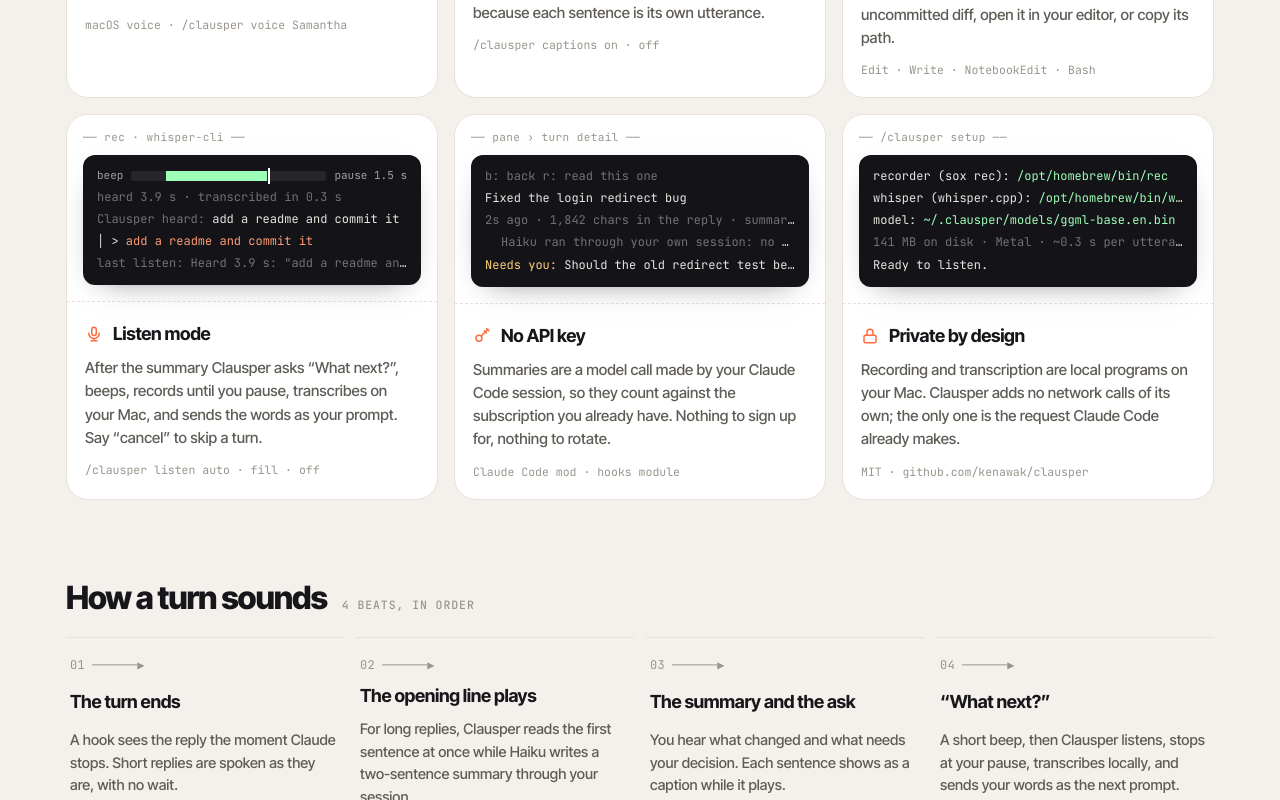
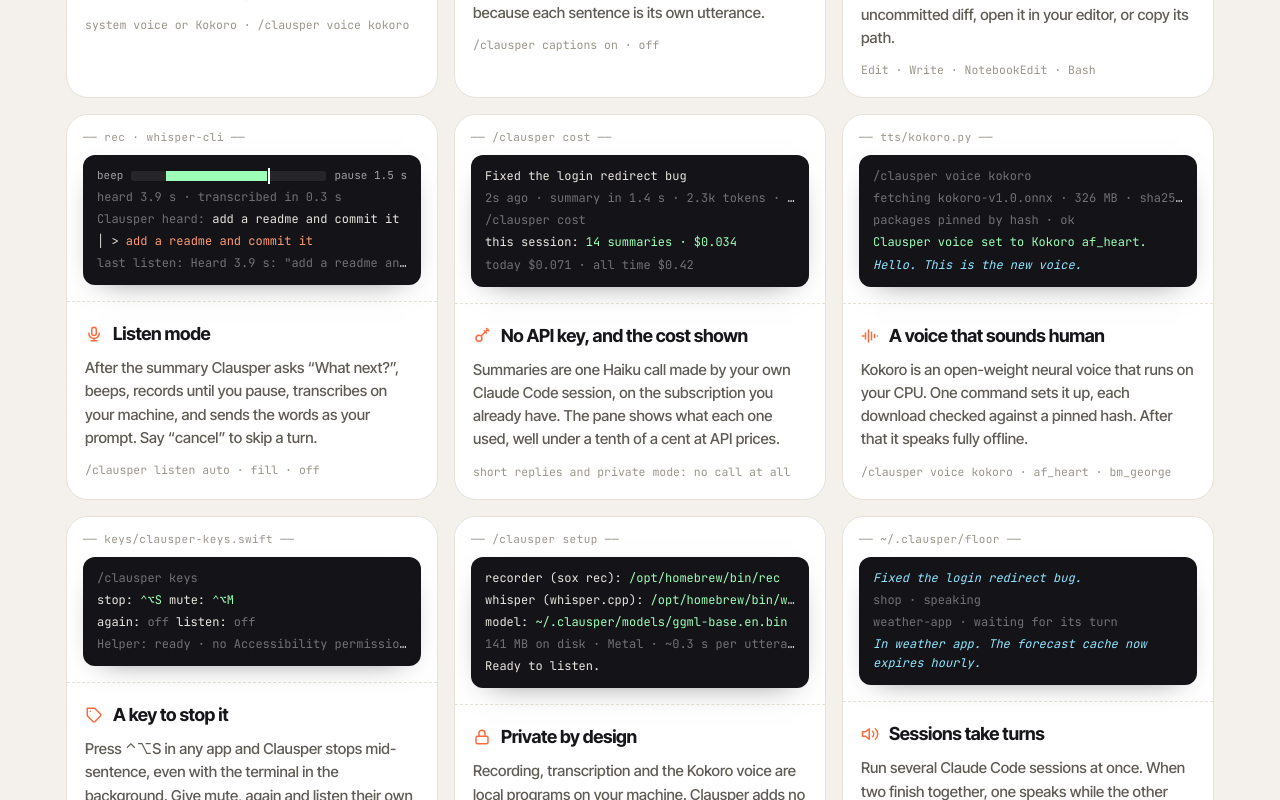
Before and after one commit to kenawak/clausper-site, a React (Vite) app: page / in a window 1280 px wide. Shown: the part 1500-2300 px from the top of the page. Built offline with nearby package versions, Linux system fonts and the light colour scheme; no server answers.

Commit message:
docs: 0.4.0–0.5.0 release notes, Kokoro, stop key and cost on the landing, new social card

```diff
--- a/index.html
+++ b/index.html
@@ -13,26 +13,26 @@
 <link rel="stylesheet" href="https://fonts.googleapis.com/css2?family=Inter+Tight:wght@500;600;700;800&family=JetBrains+Mono:wght@400;500&display=swap">
 <script>try{if(localStorage.getItem("clausper-theme")==="dark")document.documentElement.setAttribute("data-theme","dark")}catch(e){}</script>
 <title>Clausper — Voice mod for Claude Code</title>
-<meta name="description" content="Clausper is a voice mod for Claude Code. It speaks a short summary of every reply, captions it live, lists the files that changed, and lets you answer by voice. Runs on your subscription; your voice stays on your Mac.">
+<meta name="description" content="Clausper is a voice mod for Claude Code. It speaks a short summary of every reply, captions it live, lists the files that changed, and lets you answer by voice. Runs on your subscription; your voice stays on your machine.">
 <meta property="og:site_name" content="Clausper">
 <meta property="og:type" content="website">
 <meta property="og:locale" content="en_US">
 <meta property="og:title" content="Clausper: hear what Claude did, say what's next">
-<meta property="og:description" content="A voice mod for Claude Code. Spoken summaries, live captions, a clickable list of changed files, and hands-free voice prompts. Runs on your subscription; your voice stays on your Mac.">
+<meta property="og:description" content="A voice mod for Claude Code. Spoken summaries, live captions, a clickable list of changed files, and hands-free voice prompts. Runs on your subscription; your voice stays on your machine.">
 <meta property="og:image" content="https://clausper.kenawak.dev/assets/og.jpg">
 <meta property="og:url" content="https://clausper.kenawak.dev/">
 <meta name="twitter:card" content="summary_large_image">
 <meta name="twitter:title" content="Clausper — Voice mod for Claude Code">
-<meta name="twitter:description" content="Clausper is a voice mod for Claude Code. It speaks a short summary of every reply, captions it live, lists the files that changed, and lets you answer by voice. Runs on your subscription; your voice stays on your Mac.">
+<meta name="twitter:description" content="Clausper is a voice mod for Claude Code. It speaks a short summary of every reply, captions it live, lists the files that changed, and lets you answer by voice. Runs on your subscription; your voice stays on your machine.">
 <meta name="twitter:image" content="https://clausper.kenawak.dev/assets/og.jpg">
 <script type="application/ld+json">
 {"@context":"https://schema.org","@graph":[
- {"@type":"SoftwareApplication","name":"Clausper","alternateName":"Clausper voice mod for Claude Code","url":"https://clausper.kenawak.dev/","applicationCategory":"DeveloperApplication","operatingSystem":"macOS","offers":{"@type":"Offer","price":"0","priceCurrency":"USD"},"license":"https://opensource.org/licenses/MIT","description":"A voice mod for Claude Code that speaks a short summary of every reply, captions it live, lists the files that changed, and lets you answer by voice.","downloadUrl":"https://github.com/kenawak/clausper","softwareVersion":"0.2.2","author":{"@type":"Person","name":"Ken","url":"https://github.com/kenawak"},"image":"https://clausper.kenawak.dev/assets/og.jpg","sameAs":["https://github.com/kenawak/clausper"]},
+ {"@type":"SoftwareApplication","name":"Clausper","alternateName":"Clausper voice mod for Claude Code","url":"https://clausper.kenawak.dev/","applicationCategory":"DeveloperApplication","operatingSystem":"macOS, Linux","offers":{"@type":"Offer","price":"0","priceCurrency":"USD"},"license":"https://opensource.org/licenses/MIT","description":"A voice mod for Claude Code that speaks a short summary of every reply, captions it live, lists the files that changed, and lets you answer by voice.","downloadUrl":"https://github.com/kenawak/clausper","softwareVersion":"0.5.0","author":{"@type":"Person","name":"Ken","url":"https://github.com/kenawak"},"image":"https://clausper.kenawak.dev/assets/og.jpg","sameAs":["https://github.com/kenawak/clausper"]},
  {"@type":"WebSite","name":"Clausper","url":"https://clausper.kenawak.dev/"},
  {"@type":"FAQPage","mainEntity":[
   {"@type":"Question","name":"Does Clausper cost extra?","acceptedAnswer":{"@type":"Answer","text":"No. Summaries are written by Haiku through your own Claude Code session, so they count against the subscription you already have. There is no API key to buy."}},
-  {"@type":"Question","name":"Where does my voice go?","acceptedAnswer":{"@type":"Answer","text":"Nowhere. Recording uses sox and transcription uses whisper.cpp, both running on your Mac. Clausper adds no network calls of its own."}},
-  {"@type":"Question","name":"Does Clausper work on Linux or Windows?","acceptedAnswer":{"@type":"Answer","text":"The pane, captions and change list work anywhere Claude Code runs. Speech uses the macOS system voice today."}}
+  {"@type":"Question","name":"Where does my voice go?","acceptedAnswer":{"@type":"Answer","text":"Nowhere. Recording uses sox and transcription uses whisper.cpp, both running on your machine. Clausper adds no network calls of its own."}},
+  {"@type":"Question","name":"Does Clausper work on Linux or Windows?","acceptedAnswer":{"@type":"Answer","text":"Clausper runs on macOS and Linux. On Linux it speaks with espeak-ng or the Kokoro voice. Windows is not supported yet."}}
  ]}
 ]}
 </script>
--- a/package.json
+++ b/package.json
@@ -1,7 +1,7 @@
 {
   "name": "clausper-site",
   "private": true,
-  "version": "0.2.2",
+  "version": "0.5.0",
   "type": "module",
   "scripts": {
     "dev": "vite",
--- a/src/components/Hero.tsx
+++ b/src/components/Hero.tsx
@@ -52,7 +52,7 @@ export function Hero() {
           <CopyButton className="btn btn-dark" label="Copy" />
         </div>
         <div className="hero-foot mono">
-          <Wave /> <span>macOS · on your subscription · nothing leaves the machine</span>
+          <Wave /> <span>macOS & Linux · on your subscription · nothing leaves the machine</span>
           <a href="#install" className="more">set up listening <Icon name="arrow" size={14} /></a>
         </div>
       </section>
--- a/src/components/Sections.tsx
+++ b/src/components/Sections.tsx
@@ -60,7 +60,7 @@ curl -L -o ~/.clausper/models/ggml-base.en.bin \\
 `}<span className="cm"># then, back in Claude Code</span>{`
 `}<span className="k">/clausper</span>{` setup
 `}<span className="k">/clausper</span>{` listen auto`}</pre></div>
-          <div className="note"><Icon name="info" /><span>macOS asks for microphone access the first time Clausper listens. Allow it for your terminal app. Speech needs macOS; the pane and captions work anywhere Claude Code runs.</span></div>
+          <div className="note"><Icon name="info" /><span>macOS asks for microphone access the first time Clausper listens. Allow it for your terminal app. On Linux, install espeak-ng and sox first. For the natural voice, run /clausper voice kokoro.</span></div>
         </div>
         <div className="cmds" aria-label="Commands">
           {COMMANDS.map(([cmd, what]) => (
--- a/src/data/features.tsx
+++ b/src/data/features.tsx
@@ -8,7 +8,7 @@ export const FEATURES: Feature[] = [
   {
     label: 'turn.complete → say', icon: 'volume', title: 'Spoken summary',
     body: 'The opening sentence plays the moment Claude stops. Haiku writes the two sentences that follow while you listen. Short replies are read as they are.',
-    foot: 'macOS voice · /clausper voice Samantha',
+    foot: 'system voice or Kokoro · /clausper voice kokoro',
     shot: (<>
       <span className="i">⏺ Moved the redirect into the cookie callback and added a regression…</span>
       <span className="i">  ⎿  1,842 chars · 41 lines</span>
@@ -46,7 +46,7 @@ export const FEATURES: Feature[] = [
   },
   {
     label: 'rec · whisper-cli', icon: 'mic', title: 'Listen mode',
-    body: 'After the summary Clausper asks “What next?”, beeps, records until you pause, transcribes on your Mac, and sends the words as your prompt. Say “cancel” to skip a turn.',
+    body: 'After the summary Clausper asks “What next?”, beeps, records until you pause, transcribes on your machine, and sends the words as your prompt. Say “cancel” to skip a turn.',
     foot: '/clausper listen auto · fill · off',
     shot: (<>
       <span className="tl"><span>beep</span><span className="bar" /><span>pause 1.5 s</span></span>
@@ -57,20 +57,43 @@ export const FEATURES: Feature[] = [
     </>),
   },
   {
-    label: 'pane › turn detail', icon: 'key', title: 'No API key',
-    body: 'Summaries are a model call made by your Claude Code session, so they count against the subscription you already have. Nothing to sign up for, nothing to rotate.',
-    foot: 'Claude Code mod · hooks module',
+    label: '/clausper cost', icon: 'key', title: 'No API key, and the cost shown',
+    body: 'Summaries are one Haiku call made by your own Claude Code session, on the subscription you already have. The pane shows what each one used, well under a tenth of a cent at API prices.',
+    foot: 'short replies and private mode: no call at all',
     shot: (<>
-      <span><span className="i">b: back</span>  <span className="i">r: read this one</span></span>
       <span>Fixed the login redirect bug</span>
-      <span className="i">2s ago · 1,842 chars in the reply · summary in 1.4s</span>
-      <span className="wrap i">Haiku ran through your own session: no key, no separate bill.</span>
-      <span className="y">Needs you: <span style={{ color: '#e9e6df' }}>Should the old redirect test be deleted?</span></span>
+      <span className="i">2s ago · summary in 1.4 s · 2.3k tokens · $0.002</span>
+      <span className="i">/clausper cost</span>
+      <span>this session: <span className="a">14 summaries · $0.034</span></span>
+      <span className="i">today $0.071 · all time $0.42</span>
+    </>),
+  },
+  {
+    label: 'tts/kokoro.py', icon: 'waves', title: 'A voice that sounds human',
+    body: 'Kokoro is an open-weight neural voice that runs on your CPU. One command sets it up, each download checked against a pinned hash. After that it speaks fully offline.',
+    foot: '/clausper voice kokoro · af_heart · bm_george',
+    shot: (<>
+      <span className="i">/clausper voice kokoro</span>
+      <span className="i">  fetching kokoro-v1.0.onnx · 326 MB · sha256 ok</span>
+      <span className="i">  packages pinned by hash · ok</span>
+      <span className="g">Clausper voice set to Kokoro af_heart.</span>
+      <span className="cap">Hello. This is the new voice.</span>
+    </>),
+  },
+  {
+    label: 'keys/clausper-keys.swift', icon: 'tag', title: 'A key to stop it',
+    body: 'Press ⌃⌥S in any app and Clausper stops mid-sentence, even with the terminal in the background. Give mute, again and listen their own chords too.',
+    foot: '/clausper keys stop cmd+shift+s',
+    shot: (<>
+      <span className="i">/clausper keys</span>
+      <span>stop: <span className="a">⌃⌥S</span>   mute: <span className="a">⌃⌥M</span></span>
+      <span>again: <span className="i">off</span>   listen: <span className="i">off</span></span>
+      <span className="i">Helper: ready · no Accessibility permission needed</span>
     </>),
   },
   {
     label: '/clausper setup', icon: 'lock', title: 'Private by design',
-    body: 'Recording and transcription are local programs on your Mac. Clausper adds no network calls of its own; the only one is the request Claude Code already makes.',
+    body: 'Recording, transcription and the Kokoro voice are local programs on your machine. Clausper adds no network calls of its own; the only one is the request Claude Code already makes.',
     foot: 'MIT · github.com/kenawak/clausper',
     shot: (<>
       <span>recorder (sox rec): <span className="a">/opt/homebrew/bin/rec</span></span>
@@ -78,6 +101,17 @@ export const FEATURES: Feature[] = [
       <span>model: <span className="a">~/.clausper/models/ggml-base.en.bin</span></span>
       <span className="i">141 MB on disk · Metal · ~0.3 s per utterance</span>
       <span>Ready to listen.</span>
+    </>),
+  },
+  {
+    label: '~/.clausper/floor', icon: 'volume', title: 'Sessions take turns',
+    body: 'Run several Claude Code sessions at once. When two finish together, one speaks while the other waits, then names its project first so you know whose summary it is.',
+    foot: 'one voice at a time · one listener at a time',
+    shot: (<>
+      <span className="cap">Fixed the login redirect bug.</span>
+      <span className="i">  shop · speaking</span>
+      <span className="i">  weather-app · waiting for its turn</span>
+      <span className="cap">In weather app. The forecast cache now expires hourly.</span>
     </>),
   },
 ]
@@ -93,19 +127,23 @@ export const COMMANDS: Array<[string, ReactNode]> = [
   ['/clausper', 'Open the pane'],
   ['/clausper mute · unmute', 'Silence or restore speech'],
   ['/clausper again', 'Repeat the last summary'],
-  ['/clausper stop', 'Cut speech off'],
+  ['/clausper stop', <>Cut speech off; <code>⌃⌥S</code> from any app</>],
+  ['/clausper keys', 'Show or change the global shortcuts'],
+  ['/clausper cost', 'What summaries used: session, today, all time'],
   ['/clausper captions on · off', 'Show or hide the caption line'],
   ['/clausper listen', 'Listen once, right now'],
   ['/clausper listen auto · fill · off', 'Hands-free, prompt box only, or never'],
-  ['/clausper voice Samantha', <>Pick a system voice; <code>voices</code> lists them</>],
-  ['/clausper setup', 'Check the listening tools'],
+  ['/clausper voice kokoro', <>The natural voice; <code>voices</code> lists every voice</>],
+  ['/clausper private on · off', 'Skip the model call entirely'],
+  ['/clausper setup', 'Check the voice and listening tools'],
 ]
 
 export const FAQS: Array<[string, ReactNode]> = [
-  ['Does it cost extra?', 'No. Summaries are written by Haiku through your own Claude Code session, so they count against the subscription you already have. There is no API key to buy and no account to create.'],
-  ['Where does my voice go?', 'Nowhere. Recording uses sox and transcription uses whisper.cpp, both running on your Mac with a model stored in your home folder. Clausper adds no network calls of its own.'],
+  ['Does it cost extra?', <>No. Summaries are written by Haiku through your own Claude Code session, so they count against the subscription you already have. A summary is one to four thousand tokens, and <code>/clausper cost</code> shows exactly what they used. Short replies make no call at all.</>],
+  ['Where does my voice go?', 'Nowhere. Recording uses sox and transcription uses whisper.cpp, both running on your machine with a model stored in your home folder. The Kokoro voice runs locally too. Clausper adds no network calls of its own.'],
   ['Will it read me the whole reply?', 'No, that is the point. Short replies are read as they are. Long ones get the opening sentence at once, then a two-sentence summary plus anything Claude asked you. The full text stays in the terminal.'],
   ['What if it mishears me?', 'Say “cancel” to skip a turn. Use fill mode and Clausper puts your words in the prompt box instead of sending them, so you can check them first. The pane shows what it heard and for how long.'],
-  ['Does it work on Linux or Windows?', 'The pane, captions and change list work anywhere Claude Code runs. Speech uses the macOS system voice today, and listening is tested on macOS. Linux speech is on the list.'],
-  ['Can I pick the voice?', <>Yes. Run <code>/clausper voices</code> to list every voice installed on your Mac and <code>/clausper voice Samantha</code> to choose one. The choice is remembered.</>],
+  ['Does it work on Linux or Windows?', 'macOS and Linux. On Linux Clausper speaks with espeak-ng or Kokoro and plays audio through PipeWire, PulseAudio or ALSA. The global stop key is macOS only for now; /clausper stop works everywhere. Windows is not supported yet.'],
+  ['How do I make it stop talking?', <>Press <code>⌃⌥S</code> in any app on macOS, press <code>s</code> in the pane, or run <code>/clausper stop</code>. <code>/clausper keys stop cmd+shift+s</code> picks a different chord.</>],
+  ['Can I pick the voice?', <>Yes. <code>/clausper voice kokoro</code> switches to the natural Kokoro voice and sets it up once. <code>/clausper voices</code> lists every system and Kokoro voice, and <code>/clausper voice af_heart</code> picks one. The choice is remembered.</>],
 ]
```
Also changed, not shown: src/data/releases.tsx (+50 -0 lines), src/pages/Privacy.tsx (+6 -5 lines), public/assets/og.jpg.
